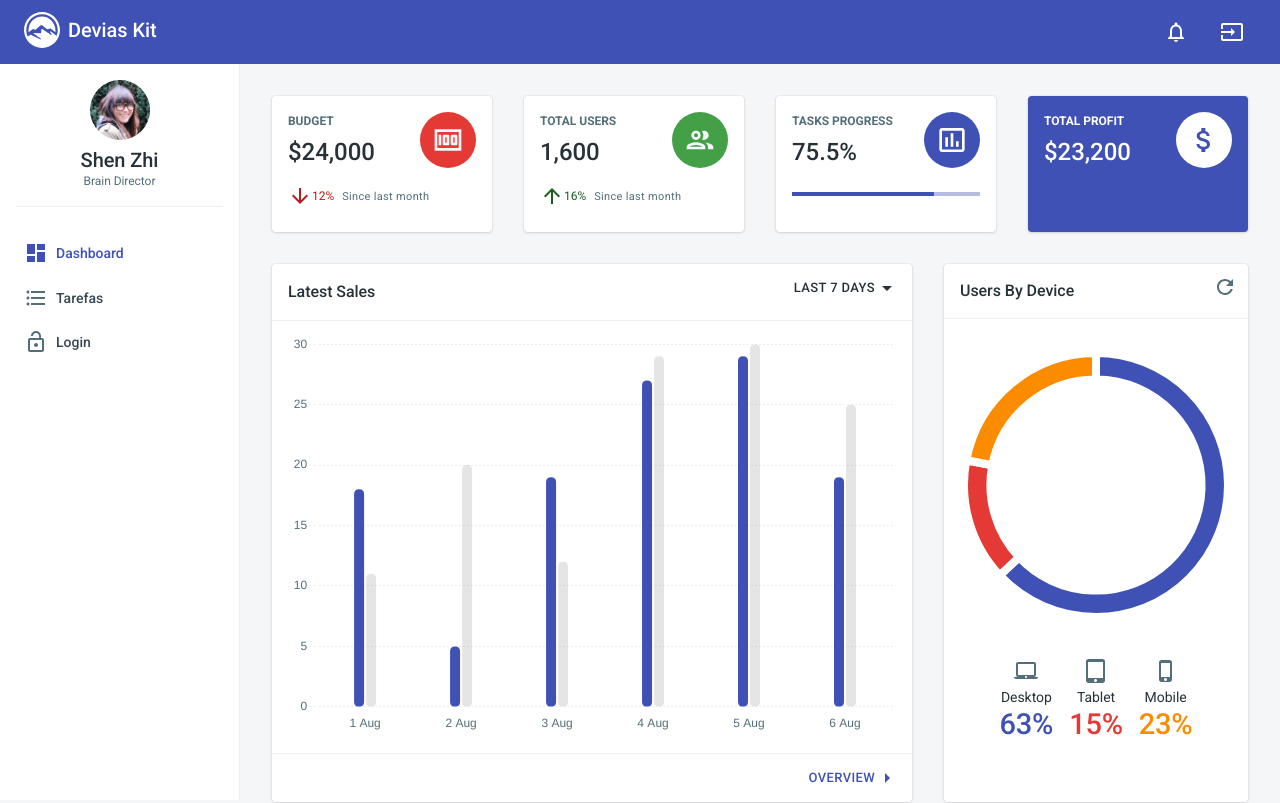
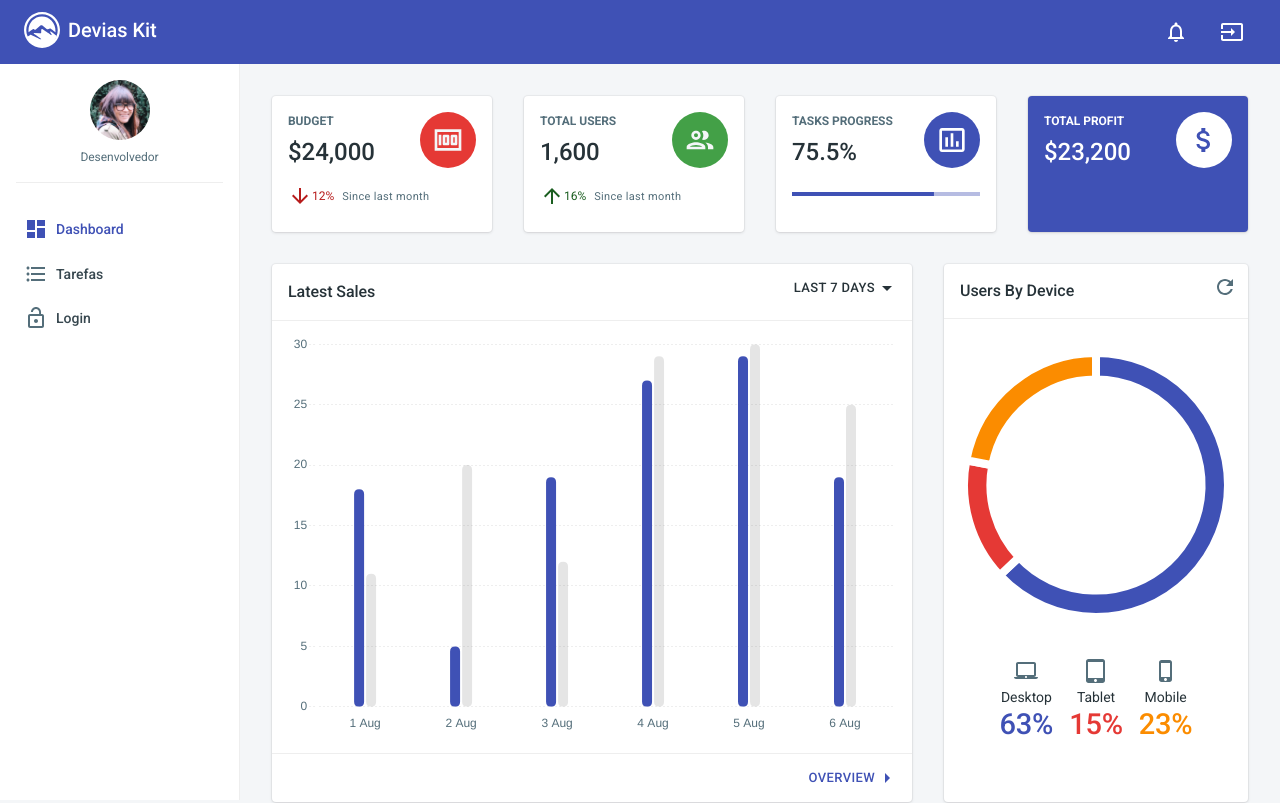
Before and after one commit to GabrielCdev/lista_tarefasReact, a React (Create React App) app: page /dashboard in a window 1280 px wide. Shown: the top 803 px of the page. Built offline with nearby package versions, Linux system fonts and the light colour scheme; what validate.js would draw is missing.

Commit message:
Finalizando com a exibição dos dados do usuário conectado e implementação da função Logout

```diff
--- a/src/layouts/Main/components/Sidebar/components/Profile/Profile.js
+++ b/src/layouts/Main/components/Sidebar/components/Profile/Profile.js
@@ -27,9 +27,9 @@ const Profile = props => {
   const classes = useStyles();
 
   const user = {
-    name: 'Shen Zhi',
+    name: localStorage.getItem('email_usuario_logado'),
     avatar: '/images/avatars/avatar_11.png',
-    bio: 'Brain Director'
+    bio: 'Desenvolvedor'
   };
 
   return (
--- a/src/layouts/Main/components/Topbar/Topbar.js
+++ b/src/layouts/Main/components/Topbar/Topbar.js
@@ -7,6 +7,7 @@ import { AppBar, Toolbar, Badge, Hidden, IconButton } from '@material-ui/core';
 import MenuIcon from '@material-ui/icons/Menu';
 import NotificationsIcon from '@material-ui/icons/NotificationsOutlined';
 import InputIcon from '@material-ui/icons/Input';
+import { withRouter } from 'react-router-dom';
 
 const useStyles = makeStyles(theme => ({
   root: {
@@ -26,6 +27,11 @@ const Topbar = props => {
   const classes = useStyles();
 
   const [notifications] = useState([]);
+
+  const logout = () => {
+    localStorage.removeItem('email_usuario_logado');
+    props.history.push('/login');
+  }
 
   return (
     <AppBar
@@ -53,6 +59,7 @@ const Topbar = props => {
           <IconButton
             className={classes.signOutButton}
             color="inherit"
+            onClick={logout}
           >
             <InputIcon />
           </IconButton>
@@ -75,4 +82,4 @@ Topbar.propTypes = {
   onSidebarOpen: PropTypes.func
 };
 
-export default Topbar;
+export default withRouter(Topbar);
```
